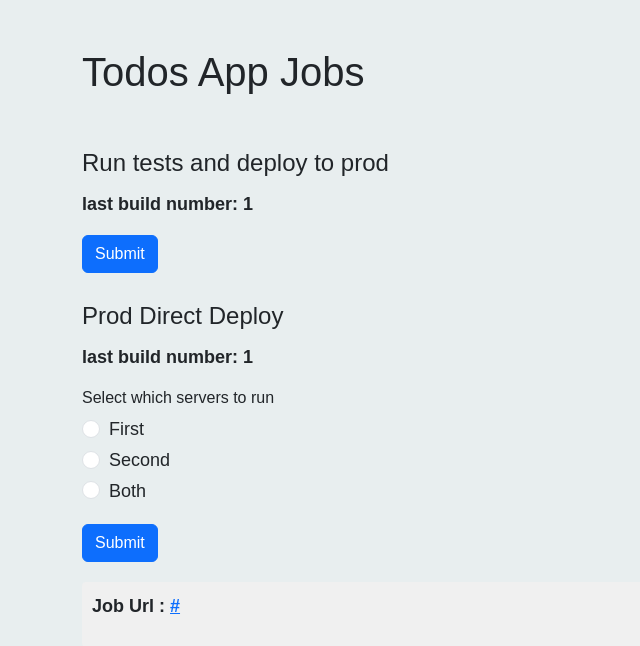
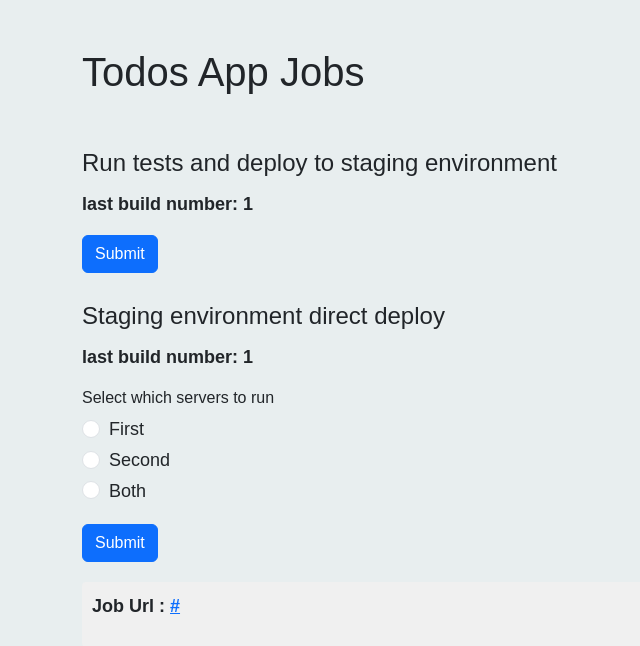
Before and after one commit to MarkeyBass/proj4-infra-flask, a Flask app: template templates/jenkins_todos_app.html in a window 1280 px wide. Shown: the part 62-708 px from the top of the page, without its empty margins (0-640 px from the left). Run offline with Flask 3, Linux system fonts and the light colour scheme; the template is opened without the code that fills it: most values are stand-ins (such as "Sample title", 1, 10 or a date in 2020).

Commit message:
Changed ui naming prod to staging environment

```diff
--- a/templates/jenkins_todos_app.html
+++ b/templates/jenkins_todos_app.html
@@ -20,7 +20,7 @@
         <h1 class="mb-5 mt-5">Todos App Jobs</h1>
         <form class="mt-4" action="/jenkins_todos_app" method="POST">
             <fieldset>
-                <legend>Run tests and deploy to prod</legend>
+                <legend>Run tests and deploy to staging environment</legend>
                 <p><strong>last build number: {{test_and_prod_last_build['number']}}</strong></p>
                 <button type="submit" class="btn btn-primary">Submit</button>
                 <input type="hidden" name="job-option" value="TEST_PROD_BOTH">
@@ -29,7 +29,7 @@
         <form class="mt-4" action="/jenkins_todos_app" method="POST">
 
             <fieldset class="mt-4">
-                <legend>Prod Direct Deploy</legend>
+                <legend>Staging environment direct deploy</legend>
                 <p><strong>last build number: {{prod_last_build['number']}}</strong></p>
                 <h6>Select which servers to run</h6>
                 <div class="form-check">
```
